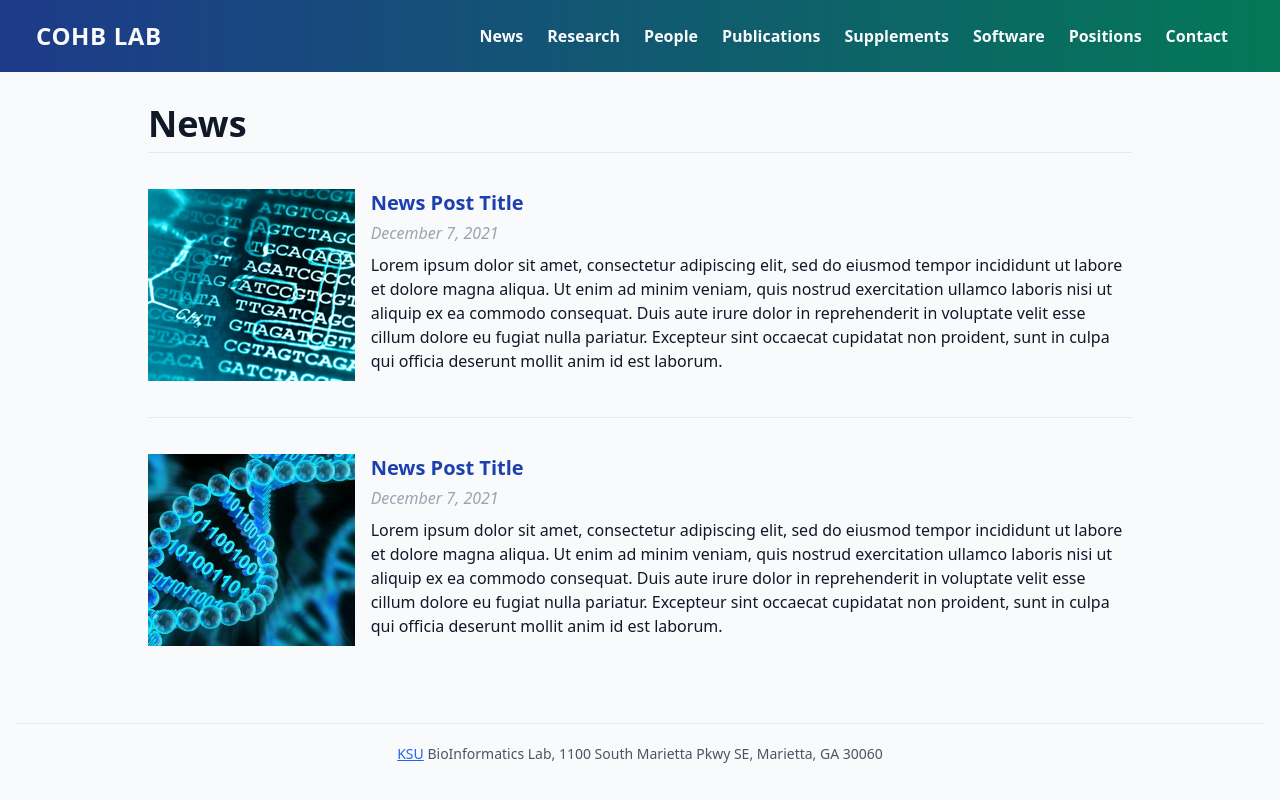
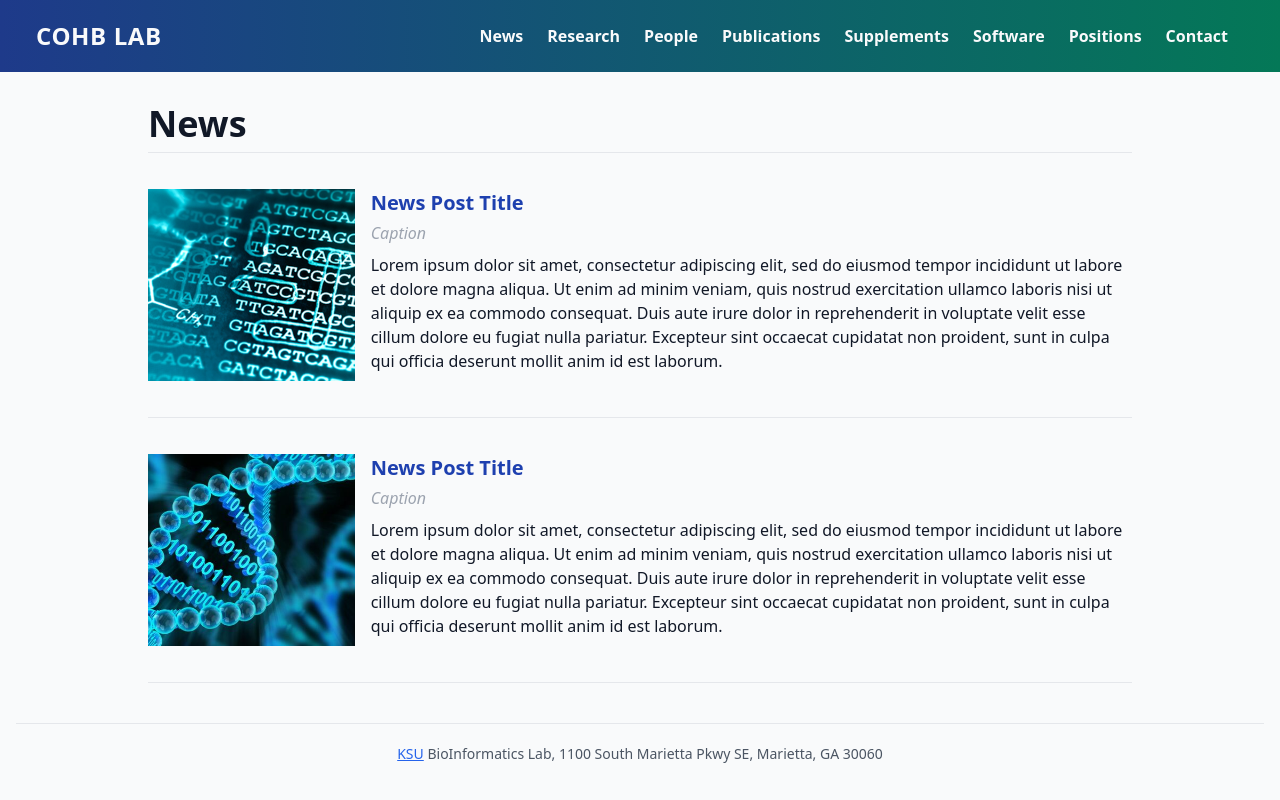
Before and after one commit to HeyWhatIsThis/next-try, a Next.js app: page /news in a window 1280 px wide. Built offline with nearby package versions, Linux system fonts and the light colour scheme.

Commit message:
make news post array

```diff
--- a/pages/news.js
+++ b/pages/news.js
@@ -7,10 +7,26 @@
 
 {
   /*
-    TODO: make news posts array so the posts aren't hardcoded anymore
-    TODO: resize images to all thes same size or figure out how to set the size all the same in the code
+    TODO: add real news posts
   */
 }
+
+const newsPosts = [
+  {
+    img: require("../assets/genetics.jpg"),
+    title: "News Post Title",
+    date: "Caption",
+    content:
+      "Lorem ipsum dolor sit amet, consectetur adipiscing elit, sed do eiusmod tempor incididunt ut labore et dolore magna aliqua. Ut enim ad minim veniam, quis nostrud exercitation ullamco laboris nisi ut aliquip ex ea commodo consequat. Duis aute irure dolor in reprehenderit in voluptate velit esse cillum dolore eu fugiat nulla pariatur. Excepteur sint occaecat cupidatat non proident, sunt in culpa qui officia deserunt mollit anim id est laborum.",
+  },
+  {
+    img: require("../assets/rename.jpg"),
+    title: "News Post Title",
+    date: "Caption",
+    content:
+      "Lorem ipsum dolor sit amet, consectetur adipiscing elit, sed do eiusmod tempor incididunt ut labore et dolore magna aliqua. Ut enim ad minim veniam, quis nostrud exercitation ullamco laboris nisi ut aliquip ex ea commodo consequat. Duis aute irure dolor in reprehenderit in voluptate velit esse cillum dolore eu fugiat nulla pariatur. Excepteur sint occaecat cupidatat non proident, sunt in culpa qui officia deserunt mollit anim id est laborum.",
+  },
+];
 
 function News() {
   return (
@@ -25,9 +41,11 @@
           News
         </h1>
         <hr />
-        <div className="md:flex my-9 h-full">
+        {newsPosts.map((newsPost, index) => (
+          <>
+            <div className="md:flex my-9 h-full" key={index}>
               <Image
-            src={genetics}
+                src={newsPost.img}
                 objectFit="cover"
                 width={900}
                 height={500}
@@ -35,49 +53,19 @@
               />
               <div className="md:ml-4 ">
                 <h1 className="font-semibold text-blue-800 text-xl">
-              News Post Title
+                  {newsPost.title}
                 </h1>
                 <p className="my-1 font-normal italic text-gray-400">
-              December 7, 2021
+                  {newsPost.date}
                 </p>
                 <p className="my-2 text-base font-normal text-gray-900">
-              Lorem ipsum dolor sit amet, consectetur adipiscing elit, sed do
-              eiusmod tempor incididunt ut labore et dolore magna aliqua. Ut
-              enim ad minim veniam, quis nostrud exercitation ullamco laboris
-              nisi ut aliquip ex ea commodo consequat. Duis aute irure dolor in
-              reprehenderit in voluptate velit esse cillum dolore eu fugiat
-              nulla pariatur. Excepteur sint occaecat cupidatat non proident,
-              sunt in culpa qui officia deserunt mollit anim id est laborum.
+                  {newsPost.content}
                 </p>
               </div>
             </div>
-        <hr className="" />
-        <div className="md:flex my-9 h-full">
-          <Image
-            src={rename}
-            objectFit="cover"
-            width={900}
-            height={500}
-            className=""
-          />
-          <div className="md:ml-4">
-            <h1 className="font-semibold text-blue-800 text-xl">
-              News Post Title
-            </h1>
-            <p className="my-1 font-normal italic text-gray-400">
-              December 7, 2021
-            </p>
-            <p className="my-2 text-base font-normal text-gray-900">
-              Lorem ipsum dolor sit amet, consectetur adipiscing elit, sed do
-              eiusmod tempor incididunt ut labore et dolore magna aliqua. Ut
-              enim ad minim veniam, quis nostrud exercitation ullamco laboris
-              nisi ut aliquip ex ea commodo consequat. Duis aute irure dolor in
-              reprehenderit in voluptate velit esse cillum dolore eu fugiat
-              nulla pariatur. Excepteur sint occaecat cupidatat non proident,
-              sunt in culpa qui officia deserunt mollit anim id est laborum.
-            </p>
-          </div>
-        </div>
+            <hr />
+          </>
+        ))}
       </div>
       <Footer />
     </div>
```
Lines whose indentation alone changed are shown as unchanged.
